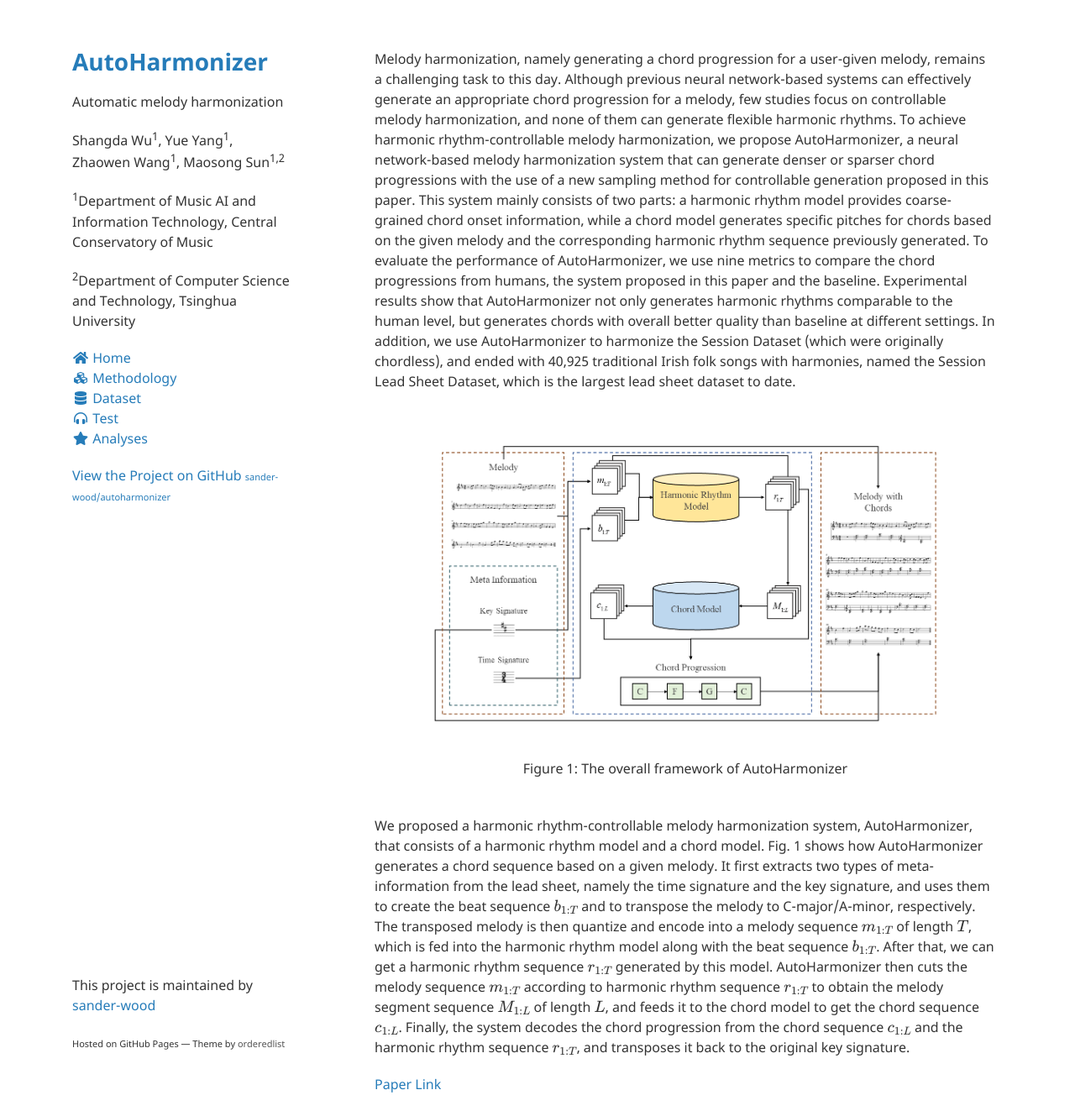
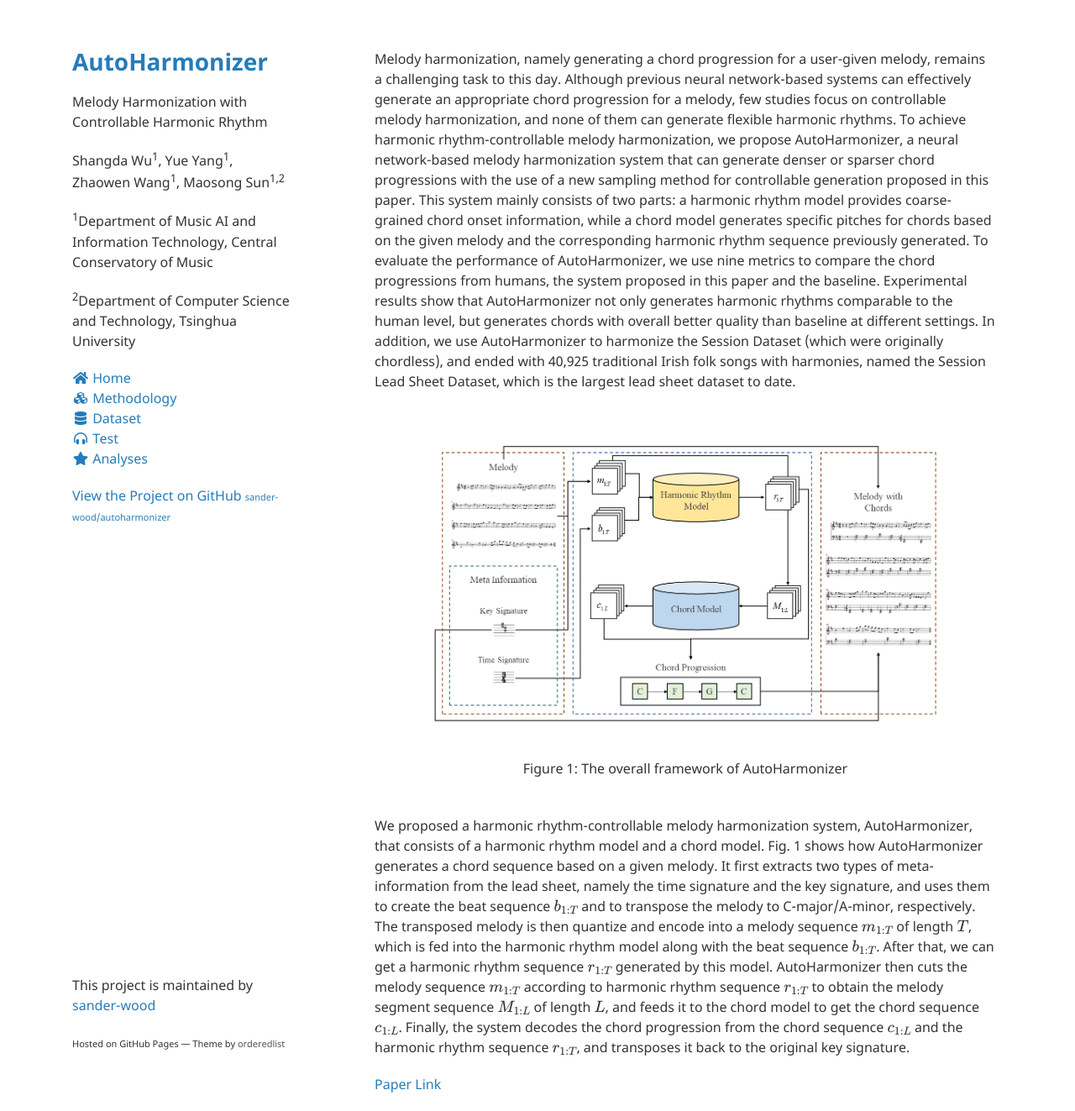
Before and after one commit to sander-wood/autoharmonizer, a Jekyll site: the page built from index.md, in a window 1280 px wide and 1323 px high. Shown: the whole window at 84% size. Built offline with Jekyll 4.4.1, drawn with Linux system fonts in a browser that asks for light colours; nearby versions of some CDN libraries; formulas are drawn with MathJax 3.

Commit message:
Update _config.yml

```diff
--- a/_config.yml
+++ b/_config.yml
@@ -1,4 +1,4 @@
 theme: jekyll-theme-minimal
 title: AutoHarmonizer
-description: Automatic melody harmonization
+description: Melody Harmonization with Controllable Harmonic Rhythm
 markdown: kramdown
```
